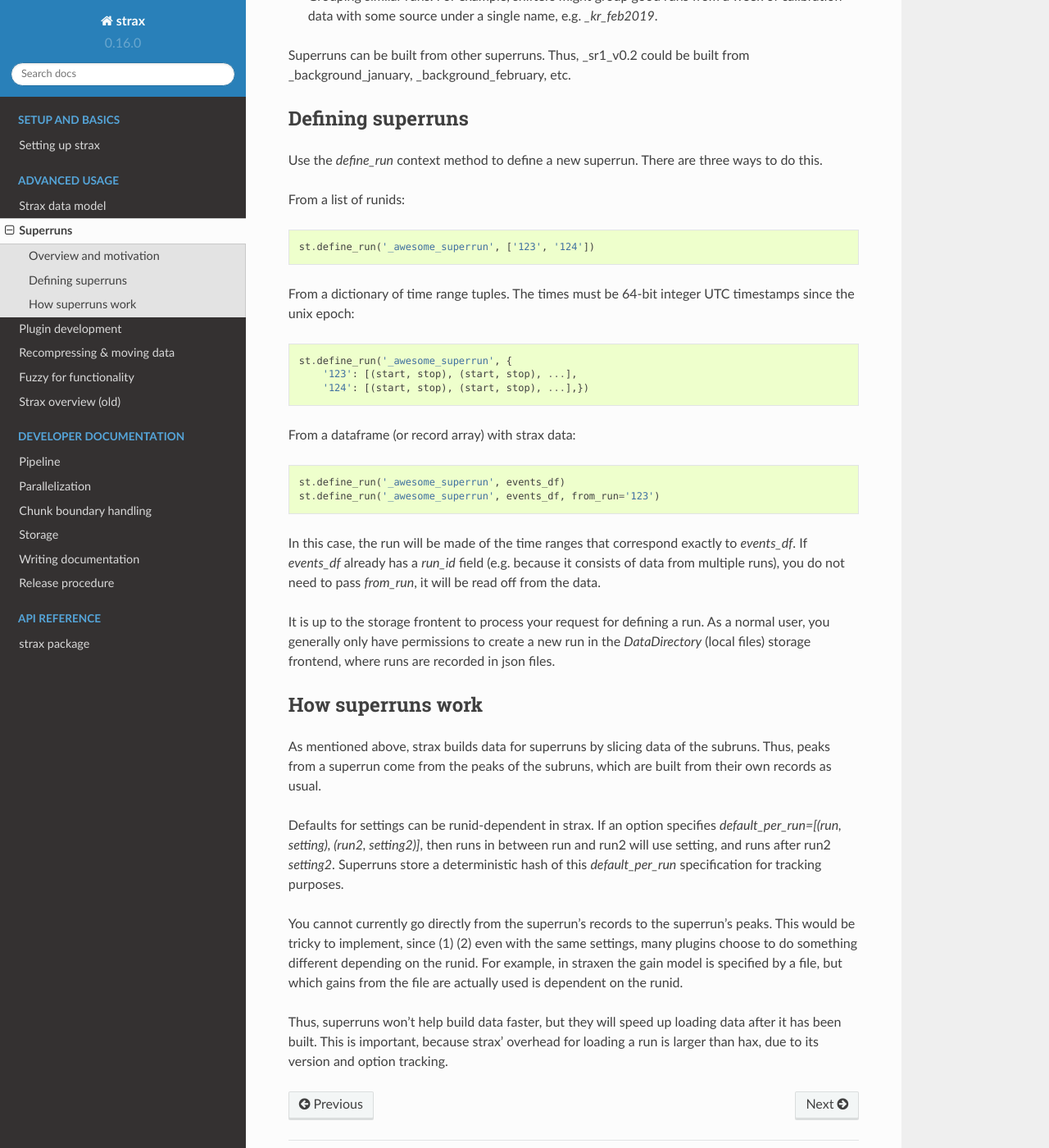
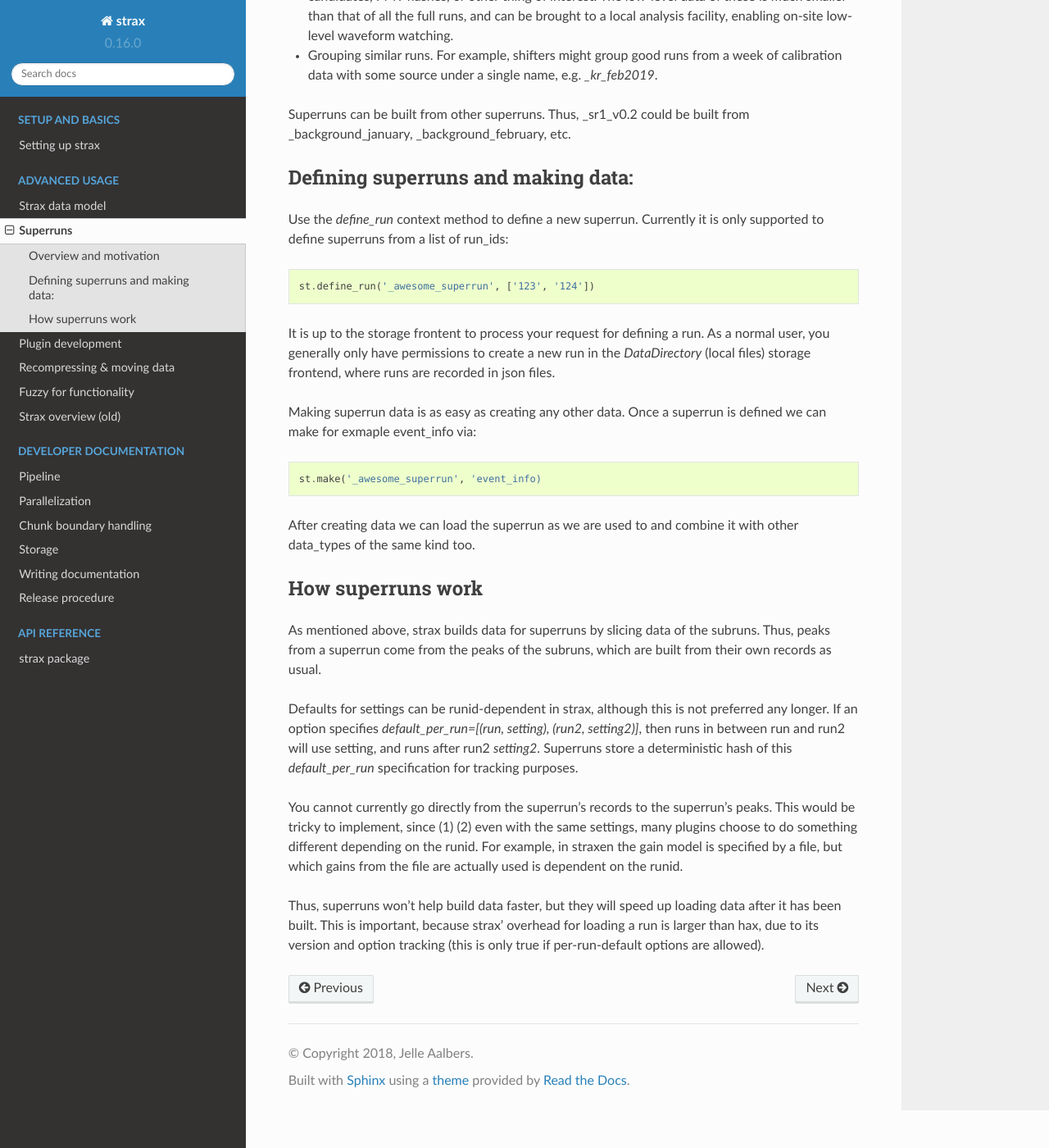
Before and after one commit to AxFoundation/strax, a Sphinx documentation site: the page built from docs/source/advanced/superrun.rst, in a window 1280 px wide and 1400 px high, scrolled down 520 px. Shown: the whole window at 82% size. Built offline with Sphinx 7.4.7 and the Read the Docs theme 2.0.0, drawn with Linux system fonts in a browser that asks for light colours; some of the changed text lies outside the part shown.

Commit message:
Updated superrun.rst

```diff
--- a/docs/source/advanced/superrun.rst
+++ b/docs/source/advanced/superrun.rst
@@ -3,9 +3,14 @@
 
 Overview and motivation
 ------------------------
-A superrun is a run defined by (parts of) other runs, which are called 'subruns'. Superrun names start with an underscore. Regular run names cannot start with an underscore.
+A superrun is a run defined by (parts of) other runs, which are called 'subruns'.
+Superrun names start with an underscore. Regular run names cannot start with an underscore.
 
-Strax builds data for a superrun by loading (and potentially building) each of the subruns, then slicing and concatenating them as necessary.
+Strax builds data for a superrun by loading (and potentially building) each of the subruns, then
+slicing and concatenating them as necessary. In addition superruns can be stored to disk as a
+rechunked representation of its subruns. This currently only works for static lineages e.g. without
+default-by-run_id settings. Stored superruns have the advantage that loading data is much faster
+and different data_types of the same kind can be combined.
 
 Superruns are useful to track common groupings of data. For example:
 
@@ -13,41 +18,58 @@
 * Grouping similar runs. For example, shifters might group good runs from a week of calibration data with some source under a single name, e.g. `_kr_feb2019`.
 
 
+Superruns can be built from other superruns. Thus, _sr1_v0.2 could be built from
+_background_january, _background_february, etc.
 
-Superruns can be built from other superruns. Thus, _sr1_v0.2 could be built from _background_january, _background_february, etc.
-
-
-Defining superruns
--------------------
-Use the `define_run` context method to define a new superrun. There are three ways to do this.
-
-From a list of runids::
+Defining superruns and making data:
+-----------------------------------
+Use the `define_run` context method to define a new superrun. Currently it is only supported to
+define superruns from a list of run_ids::
 
     st.define_run('_awesome_superrun', ['123', '124'])
 
-From a dictionary of time range tuples. The times must be 64-bit integer UTC timestamps since the unix epoch::
 
-    st.define_run('_awesome_superrun', {
-        '123': [(start, stop), (start, stop), ...],
-        '124': [(start, stop), (start, stop), ...],})
+.. From a dictionary of time range tuples. The times must be 64-bit integer UTC timestamps since the unix epoch::
 
-From a dataframe (or record array) with strax data::
+..        st.define_run('_awesome_superrun', {
+            '123': [(start, stop), (start, stop), ...],
+            '124': [(start, stop), (start, stop), ...],})
 
-    st.define_run('_awesome_superrun', events_df)
+.. From a dataframe (or record array) with strax data::
+
+..    st.define_run('_awesome_superrun', events_df)
     st.define_run('_awesome_superrun', events_df, from_run='123')
 
-In this case, the run will be made of the time ranges that correspond exactly to `events_df`. If `events_df` already has a `run_id` field (e.g. because it consists of data from multiple runs), you do not need to pass `from_run`, it will be read off from the data.
+.. In this case, the run will be made of the time ranges that correspond exactly to `events_df`. If `events_df` already has a `run_id` field (e.g. because it consists of data from multiple runs), you do not need to pass `from_run`, it will be read off from the data.
 
-It is up to the storage frontent to process your request for defining a run. As a normal user, you generally only have permissions to create a new run in the `DataDirectory` (local files) storage frontend, where runs are recorded in json files.
+It is up to the storage frontent to process your request for defining a run. As a normal user, you
+generally only have permissions to create a new run in the `DataDirectory` (local files) storage
+frontend, where runs are recorded in json files.
 
+Making superrun data is as easy as creating any other data. Once a superrun is defined we can make
+for exmaple event_info via::
+
+    st.make('_awesome_superrun', 'event_info)
+
+After creating data we can load the superrun as we are used to and combine it with other data_types
+of the same kind too.
 
 How superruns work
 --------------------
 
-As mentioned above, strax builds data for superruns by slicing data of the subruns. Thus, peaks from a superrun come from the peaks of the subruns, which are built from their own records as usual.
+As mentioned above, strax builds data for superruns by slicing data of the subruns. Thus, peaks
+from a superrun come from the peaks of the subruns, which are built from their own records as usual.
 
-Defaults for settings can be runid-dependent in strax. If an option specifies `default_per_run=[(run, setting), (run2, setting2)]`, then runs in between run and run2 will use setting, and runs after run2 `setting2`. Superruns store a deterministic hash of this `default_per_run` specification for tracking purposes.
+Defaults for settings can be runid-dependent in strax, although this is not preferred any longer.
+If an option specifies `default_per_run=[(run, setting), (run2, setting2)]`, then runs in between
+run and run2 will use setting, and runs after run2 `setting2`. Superruns store a deterministic hash
+of this `default_per_run` specification for tracking purposes.
 
-You cannot currently go directly from the superrun's records to the superrun's peaks. This would be tricky to implement, since (1) (2) even with the same settings, many plugins choose to do something different depending on the runid. For example, in straxen the gain model is specified by a file, but which gains from the file are actually used is dependent on the runid.
+You cannot currently go directly from the superrun's records to the superrun's peaks. This would be
+tricky to implement, since (1) (2) even with the same settings, many plugins choose to do something
+different depending on the runid. For example, in straxen the gain model is specified by a file,
+but which gains from the file are actually used is dependent on the runid.
 
-Thus, superruns won't help build data faster, but they will speed up loading data after it has been built. This is important, because strax' overhead for loading a run is larger than hax, due to its version and option tracking.
+Thus, superruns won't help build data faster, but they will speed up loading data after it has been
+built. This is important, because strax' overhead for loading a run is larger than hax, due to its
+version and option tracking (this is only true if per-run-default options are allowed).
```
